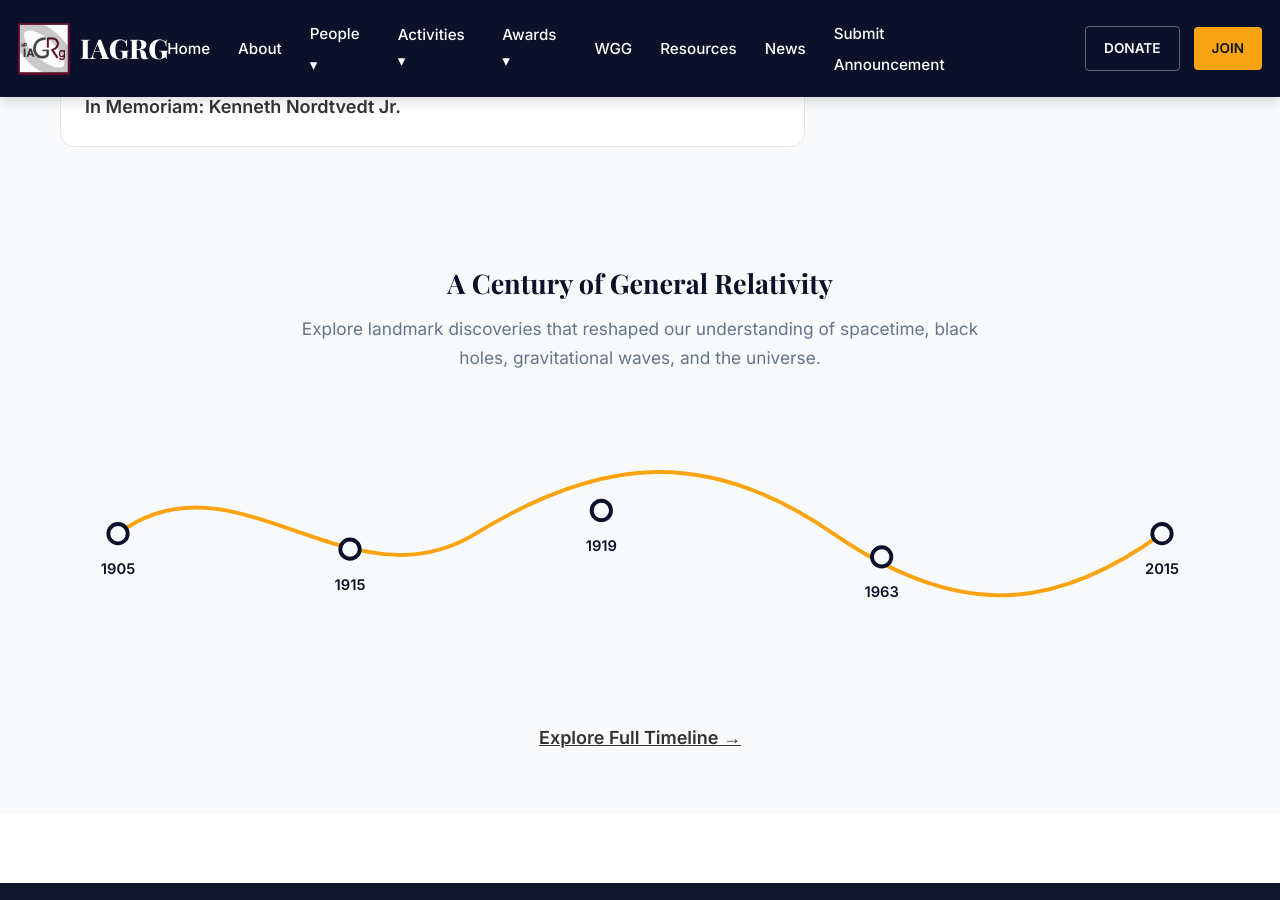
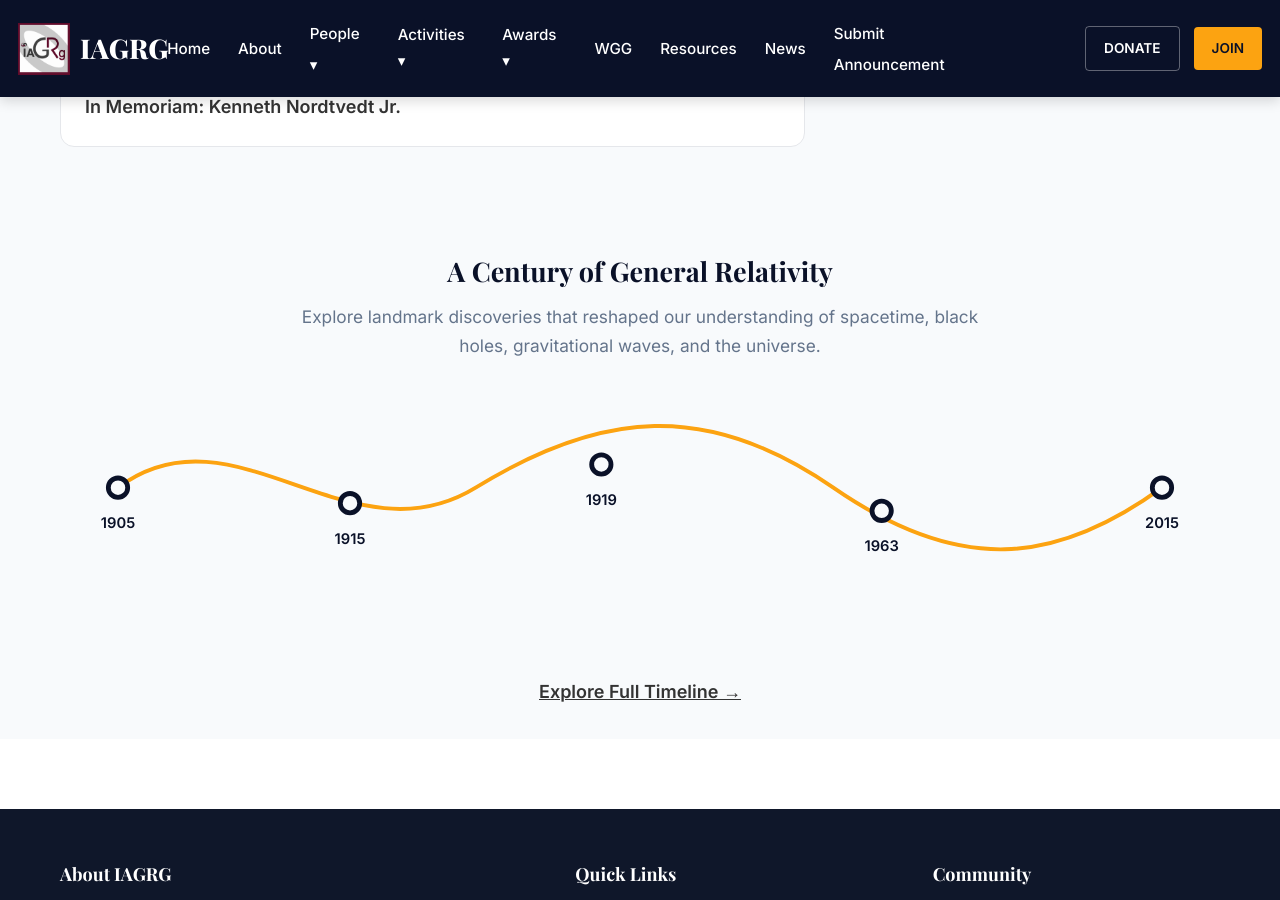
Before and after one commit to georgewane/IAGRG, a Jekyll site: the page built from index.md, in a window 1280 px wide and 900 px high, scrolled down 1676 px. Built offline with Jekyll 4.4.1, drawn with Linux system fonts in a browser that asks for light colours.

Commit message:
stylistic changes were made so that extra whitespaces are removed and few more stylistic changes

```diff
--- a/assets/css/style.css
+++ b/assets/css/style.css
@@ -1524,14 +1524,19 @@ h4 {
 /* Replaces old ribbon timeline          */
 /* ===================================== */
 
+/* ===================================== */
+/* FINAL POLISHED MINI CURVE TIMELINE    */
+/* Integrated refined version            */
+/* ===================================== */
+
 .timeline-ribbon-section{
-  padding: 60px 0;
+  padding: 48px 0 32px;
 }
 
 .timeline-intro{
   text-align: center;
   max-width: 760px;
-  margin: 0 auto 36px;
+  margin: 0 auto 14px;
 }
 
 .timeline-intro h2{
@@ -1548,9 +1553,12 @@ h4 {
 /* Curve Area */
 
 .timeline-curve-wrap{
- overflow-x:auto;
- overflow-y:visible;
- position:relative;
+  overflow-x: auto;
+  overflow-y: visible;
+  position: relative;
+  margin-top: -12px;
+  -webkit-overflow-scrolling: touch;
+  scrollbar-width: none;
 }
 
 .timeline-curve-wrap::-webkit-scrollbar{
@@ -1583,19 +1591,20 @@ h4 {
 
 .timeline-node{
   cursor: pointer;
+  transition: all 0.25s ease;
 }
 
 .timeline-node circle{
   fill: var(--bg-light);
   stroke: var(--brand-dark);
-  stroke-width: 4;
+  stroke-width: 5;
   transition: all 0.25s ease;
 }
 
 .timeline-node text{
   text-anchor: middle;
   font-size: 0.95rem;
-  font-weight: 700;
+  font-weight: 800;
   fill: var(--brand-dark);
   pointer-events: none;
 }
@@ -1619,14 +1628,14 @@ h4 {
 }
 
 .timeline-tip-box strong{
-  display:block;
+  display: block;
   font-size: 0.9rem;
   color: var(--brand-dark);
   margin-bottom: 3px;
 }
 
 .timeline-tip-box span{
-  display:block;
+  display: block;
   font-size: 0.8rem;
   line-height: 1.35;
   color: var(--text-muted);
@@ -1635,9 +1644,9 @@ h4 {
 /* Hover */
 
 .timeline-node:hover circle{
-  transform: scale(1.18);
-  fill: var(--brand-dark);
-  stroke: var(--brand-accent);
+  transform: scale(1.22);
+  fill: var(--brand-accent);
+  stroke: var(--brand-dark);
 }
 
 .timeline-node:hover text{
@@ -1673,11 +1682,11 @@ h4 {
 @media (max-width: 768px){
 
   .timeline-ribbon-section{
-    padding: 52px 0;
+    padding: 44px 0 28px;
   }
 
   .timeline-intro{
-    margin-bottom: 24px;
+    margin-bottom: 18px;
   }
 
   .timeline-curve-svg{
```
